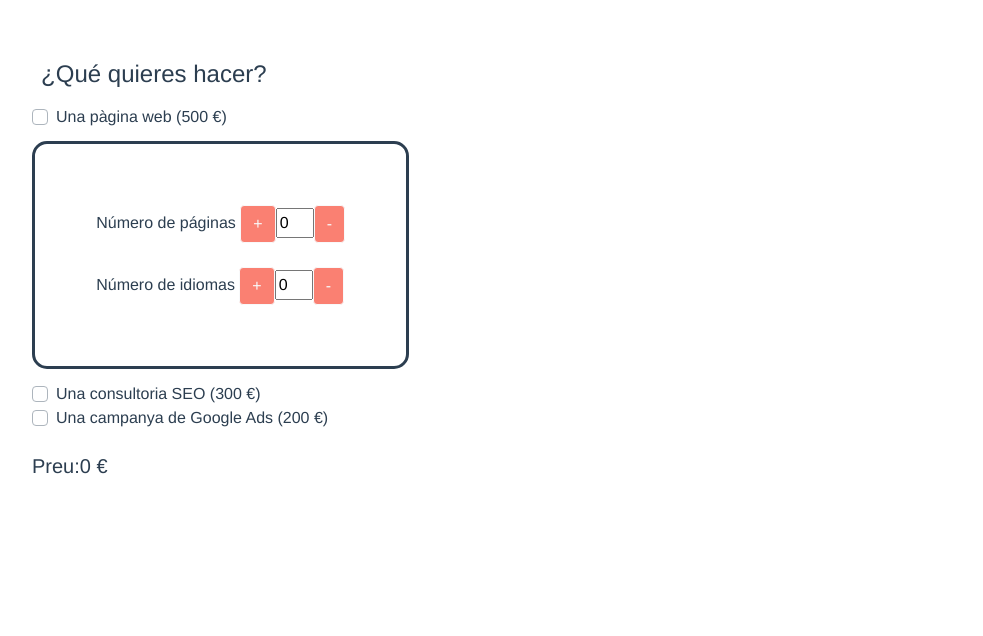
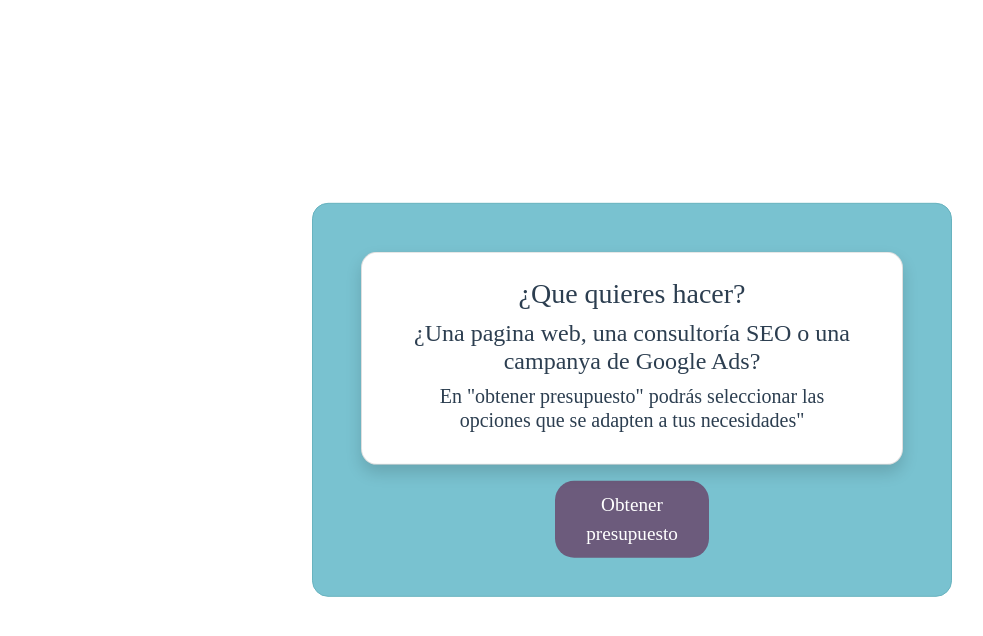
Before and after one commit to xvrmas/sprint-7, a Vue app: page / in a window 1280 px wide. Shown: the top 636 px of the page, without its empty margins (8-991 px from the left). Built offline with nearby package versions, Linux system fonts and the light colour scheme.

Commit message:
Añadido boton info-modal en panel y estilos

```diff
--- a/src/App.vue
+++ b/src/App.vue
@@ -2,7 +2,7 @@
   <div id="app">
     <nav>
       <router-link to="/"></router-link>
-      <router-link to="/about"></router-link>
+      <router-link to="/Home"></router-link>
     </nav>
     <router-view/>
   </div>
@@ -13,7 +13,7 @@
   font-family: Avenir, Helvetica, Arial, sans-serif;
   -webkit-font-smoothing: antialiased;
   -moz-osx-font-smoothing: grayscale;
-  text-align:start;
+  text-align: start;
   color: #2c3e50;
 }
 
@@ -27,6 +27,6 @@ nav a {
 }
 
 nav a.router-link-exact-active {
-  color: #42b983;
+  color:black;
 }
 </style>
--- a/src/views/Home.vue
+++ b/src/components/Home.vue
@@ -1,5 +1,7 @@
 <template>
   <div class="home ml-4">
+    <button class="btn" @click="Home">Inicio</button>
+    <hr />
     <h4>¿Qué quieres hacer?</h4>
     <div class="m-3">
       <b-form-checkbox v-model="selected" :value="500"
@@ -25,7 +27,7 @@
 import Panell from "@/components/Panell.vue";
 export default {
   components: { Panell },
-  name: "HomeView",
+  name: "Home",
   data() {
     return {
       selected: [],
@@ -37,11 +39,29 @@ export default {
     totalSuma(value) {
       this.resultat = value;
     },
+    Home() {
+      this.$router.push("/");
+    },
   },
 };
 </script>
-<style>
-  h4{
-    margin-left: 2%;
-  }
+<style scoped>
+body {
+  display: grid;
+  align-content: center;
+  text-align: center;
+}
+
+h4 {
+  margin-left: 2%;
+}
+.btn {
+  background-color: salmon;
+  color: white;
+  border: 0;
+  border-radius: 50px;
+  width: 200px;
+}
+
+
 </style>
--- a/src/components/Panell.vue
+++ b/src/components/Panell.vue
@@ -1,13 +1,14 @@
 <template>
   <div>
     <div class="carta">
-      Número de páginas <b-button
+      Número de páginas
+      <b-button
         style="background-color: salmon"
         variant="outline-light"
         @click="sumaTotal1++"
         >+</b-button
       >
-      <input  size="1" v-model="sumaTotal1" />
+      <input size="1" class="caixa" v-model="sumaTotal1" />
       <b-button
         class="boto"
         style="background-color: salmon"
@@ -15,20 +16,36 @@
         @click="sumaTotal1--"
         >-</b-button
       >
+      <b-button class="btn-modal" v-b-modal.modal-center1 rounded> i</b-button>
+      <b-modal id="modal-center1" centered hide-footer hide-header>
+        <p class="my-4">
+          En este componente debe indicar el número de páginas que tendrá su
+          sitio web
+        </p>
+      </b-modal>
+
       <br /><br />
-      Número de idiomas <b-button
+      Número de idiomas
+      <b-button
         style="background-color: salmon"
         variant="outline-light"
         @click="sumaTotal2++"
         >+</b-button
       >
-      <input size="1" v-model="sumaTotal2" />
+      <input size="1" class="caixa" v-model="sumaTotal2" />
       <b-button
         style="background-color: salmon"
         variant="outline-light"
         @click="sumaTotal2--"
         >-</b-button
       >
+      <b-button class="btn-modal" v-b-modal.modal-center2>i</b-button>
+      <b-modal id="modal-center2" centered hide-footer hide-header>
+        <p class="my-4">
+          En este componente debe indicar el número de idiomas que tendrá su
+          sitio web
+        </p>
+      </b-modal>
     </div>
   </div>
 </template>
@@ -84,4 +101,15 @@ export default {
   margin-top: 1%;
   margin-bottom: 1%;
 }
+.btn-modal {
+  height: 25px;
+  line-height: 5px;
+  border-radius: 50%;
+  margin-left: 5px;
+  font-size: large;
+  font-weight:bold;
+}
+.caixa {
+  border: 0;
+}
 </style>
--- a/src/router/index.js
+++ b/src/router/index.js
@@ -1,22 +1,19 @@
 import Vue from 'vue'
 import VueRouter from 'vue-router'
-import Home from '../views/Home.vue'
+import AboutView from '../views/AboutView.vue'
 
 Vue.use(VueRouter)
 
 const routes = [
   {
     path: '/',
-    name: 'home',
-    component: Home
+    name: 'AboutView',
+    component: AboutView
   },
   {
-    path: '/about',
-    name: 'about',
-    // route level code-splitting
-    // this generates a separate chunk (about.[hash].js) for this route
-    // which is lazy-loaded when the route is visited.
-    component: () => import(/* webpackChunkName: "about" */ '../views/AboutView.vue')
+    path: '/Home',
+    name: 'Home',
+    component: () => import(/* webpackChunkName: "about" */ '../components/Home.vue')
   },
 ]
 
--- a/src/views/AboutView.vue
+++ b/src/views/AboutView.vue
@@ -1,5 +1,63 @@
 <template>
-    <div>
-      <h1>About page</h1>
+  <div class="careta">
+    <div class="bg-primary">
+
     </div>
-   </template>
+    <div class="container  px-5 px-lg-5 mt-5">
+      <div class="card px-4 mb-3 shadow">
+        <div class="card-body px-3 p-4">
+          <div class="text-center">
+            <h3>¿Que quieres hacer?</h3>
+            <h4 class="fw-bolder">¿Una pagina web, una consultoría SEO o una campanya de Google Ads? </h4>
+            <h5>En "obtener presupuesto" podrás seleccionar las opciones que se adapten a tus necesidades"</h5>
+            <h4></h4>
+          </div>
+        </div>
+      </div>
+        </div>
+    <button class="btn" @click="Calculadora">Obtener presupuesto</button>
+  </div>
+</template>
+
+<script>
+import Home from "@/components/Home.vue";
+export default {
+  components: { Home },
+  name: "AboutView",
+  methods: {
+    Calculadora() {
+      this.$router.push("/Home");
+    },
+  },
+};
+</script>
+<style scoped>
+
+.careta {
+  position: absolute;
+  top: 50%;
+  left: 50%;
+  transform: translate(-50%, -50%);
+  text-align: center;
+  background-color: #79c2d0;
+  border: solid 0.1em #68b3bf;
+  border-radius: 1em;
+  font-family:serif;
+}
+
+
+.btn {
+  background-color: #6c5b7c;
+  color: white;
+  border: 0;
+  border-radius: 1em;
+  width: 8em;
+  height:4em;
+  margin-bottom: 2em;
+  font-size: 1.2em;
+}
+
+.card{
+  border-radius: 1em;
+}
+</style>
```
Also changed, not shown: src/assets/layered-waves-haikei.svg (added), src/assets/logo.png (deleted).
